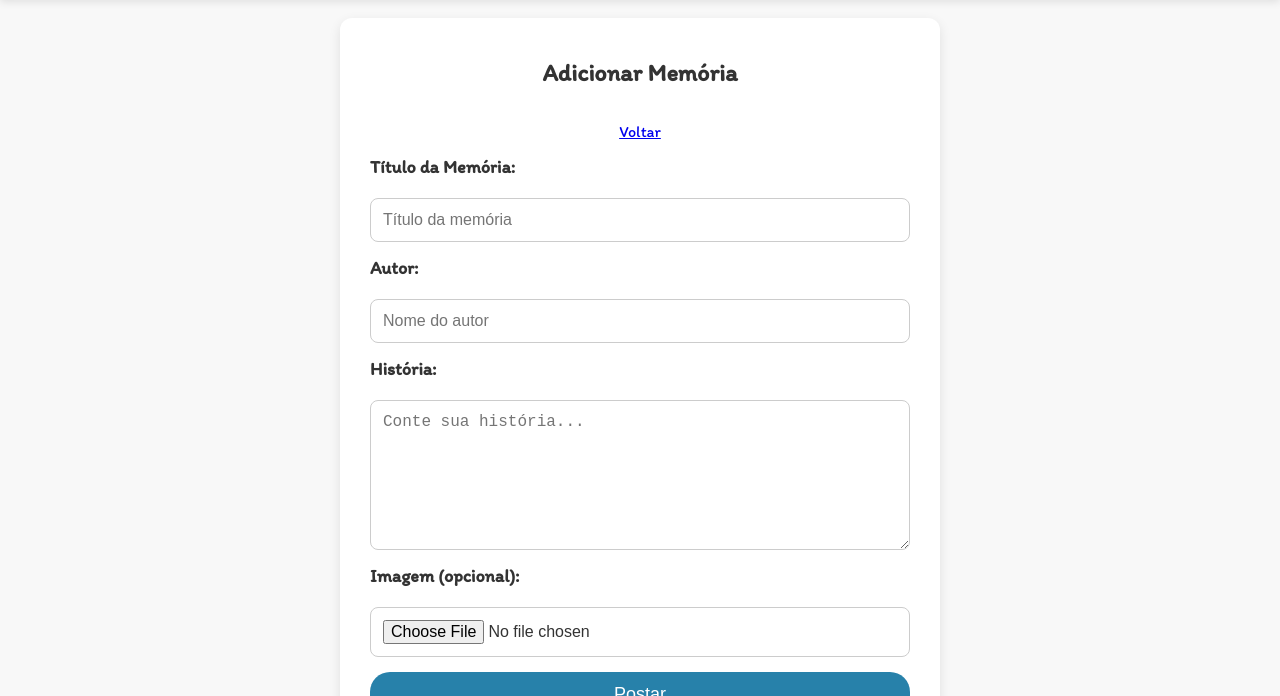
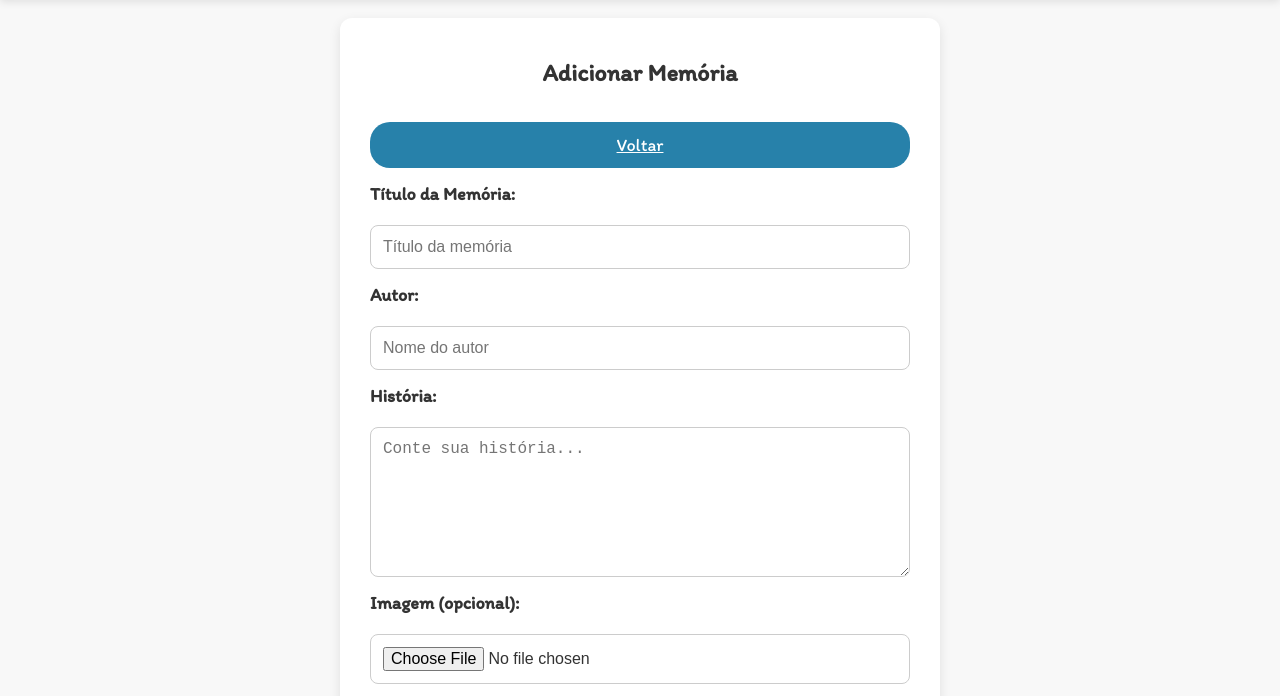
Before and after one commit to Felipe047/bisa, a website with bundled scripts: page pages/addMemoria.html in a window 1280 px wide. Shown: the part 98-794 px from the top of the page. Built offline with nearby package versions, Linux system fonts and the light colour scheme; a web font is replaced by a local one.

Commit message:
voltar buttons

```diff
--- a/pages/addMemoria.html
+++ b/pages/addMemoria.html
@@ -21,7 +21,7 @@
     <main id="main-container">  <!-- ✅ Added this container -->
         <div id="memory-form-container">
             <h2>Adicionar Memória</h2>
-            <a href="memorias.html" id="voltar-button">Voltar</a>
+            <a href="memorias.html" class="voltar-button">Voltar</a>
             <label for="title">Título da Memória:</label>
             <input type="text" id="title" placeholder="Título da memória">
 
```
Also changed, not shown: pages/addReceita.html (+1 -1 lines).
